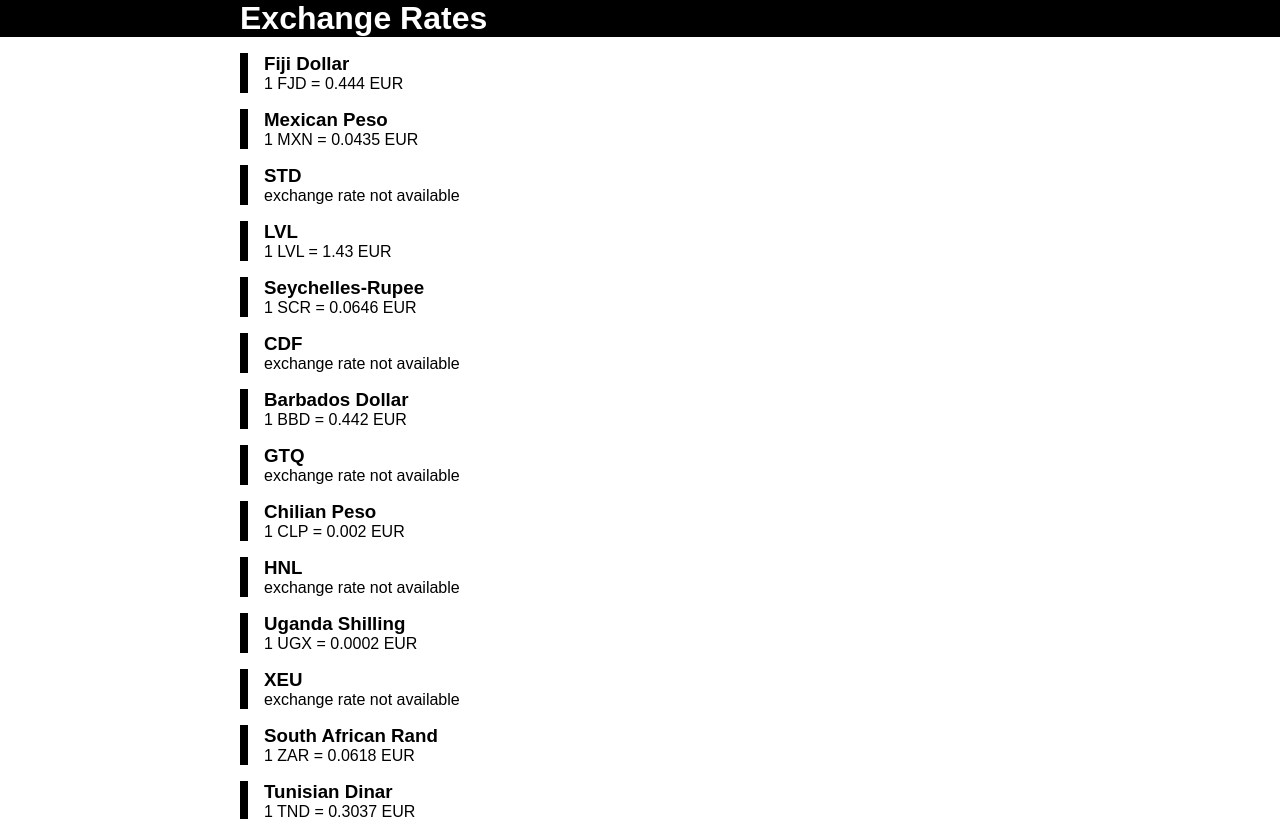
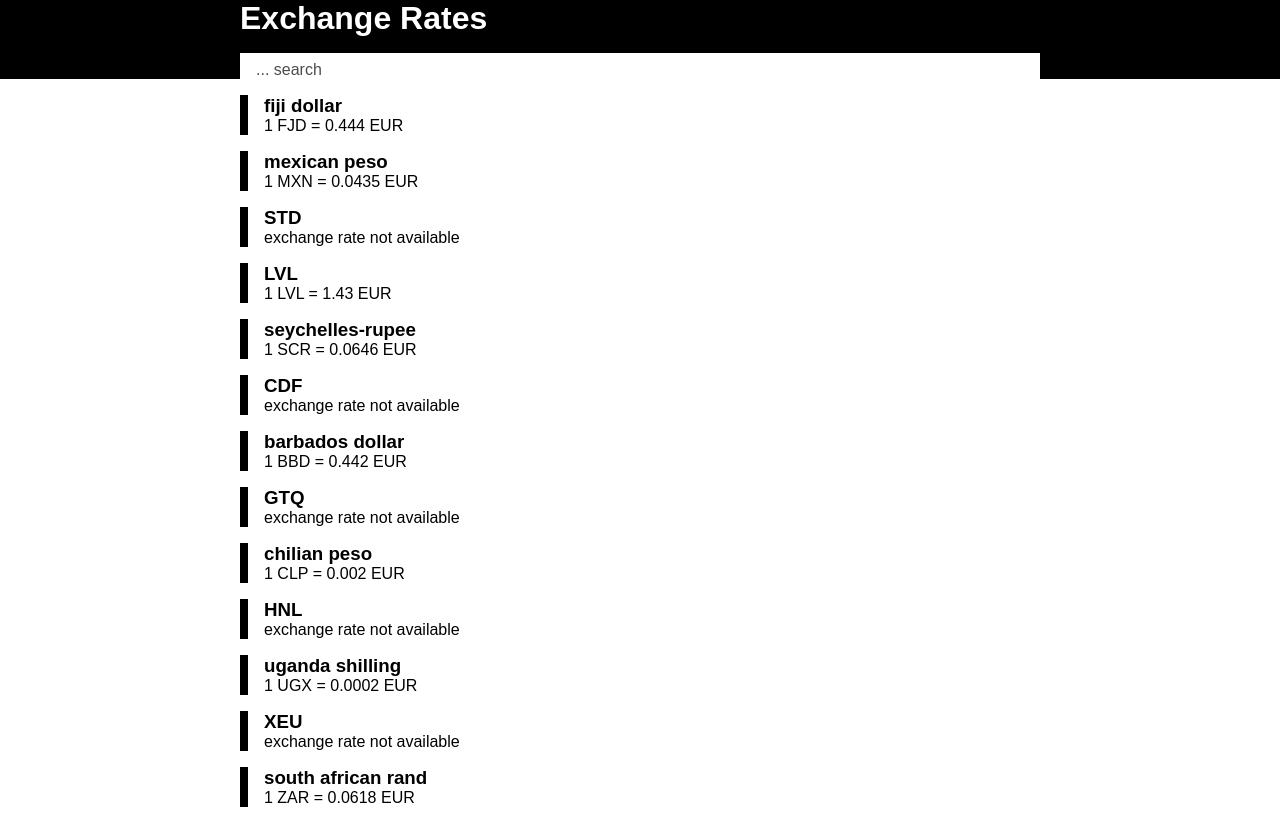
Before and after one commit to kunaakos/gli, a React (Create React App) app: page / in a window 1280 px wide. Shown: the top 819 px of the page. Built offline with nearby package versions, Linux system fonts and the light colour scheme.

Commit message:
implement search

```diff
--- a/src/components/App.tsx
+++ b/src/components/App.tsx
@@ -1,12 +1,12 @@
 import React from 'react'
-import { useState, useEffect } from 'react'
+import { useState, useEffect, useCallback } from 'react'
 import { css } from '@emotion/react'
 import styled from '@emotion/styled'
 
 import { ExchangeRates } from '../types'
 import { getFx } from '../api/fx'
 
-import { containerStyles } from '../theme'
+import { containerStyles, SPACING_UNIT } from '../theme'
 
 import { CurrencyCards } from '../components/CurrencyCards'
 
@@ -30,19 +30,75 @@ const ContainerPlaceholder = styled.div`
 	${containerStyles};
 `
 
+const SearchContainer = styled.div`
+	${containerStyles};
+	display: flex;
+`
+
+const SearchInput = styled.input`
+    width: 100%;
+    box-sizing: border-box;
+    font-size: ${SPACING_UNIT}rem;
+	margin: 0;
+	padding: ${SPACING_UNIT / 2}rem ${SPACING_UNIT}rem 0 ${SPACING_UNIT}rem;
+	background: white;
+	color: black;
+
+	&::placeholder {
+		color: black;
+		opacity: 0.7;
+	}
+	&:focus::placeholder {
+		color: transparent;
+	}
+
+	border: none;
+	outline: none;
+	border-radius: 0;
+	&:-webkit-autofill,
+	&:-webkit-autofill:hover,
+	&:-webkit-autofill:focus {
+		background-color: white !important;
+		color: black !important;
+		-webkit-box-shadow: 0 0 0 62.5rem white inset;
+	}
+`
+
+const filterSearchResults = (queryFragment: string) => (exchangeRates: ExchangeRates): Boolean => Boolean(
+    // UPPERCASE matches currency code
+    (exchangeRates.currency.includes(queryFragment)) ||
+    // lowercase matches currency name
+    (exchangeRates.nameI18N && exchangeRates.nameI18N.toLowerCase().includes(queryFragment))
+)
+
 export const App = () => {
+    // NOTE: an empty query string signals the default/off state
+    const [queryFragment, setQueryFragment] = useState<string>('')
 	const [exchangeRates, setExchangeRates] = useState<ExchangeRates[] | null>(null)
 	useEffect(() => {
 		getFx().then(apiResponse => setExchangeRates(apiResponse.fx))
 	}, [])
 
+    const handleSearchInputChange = useCallback(event => setQueryFragment(event.target.value), [])
+
+    const visibleExchangeRates = exchangeRates
+        ? exchangeRates.filter(filterSearchResults(queryFragment))
+        : null
+
 	return (
 		<>
-			<AppHeader><AppTitle>Exchange Rates</AppTitle></AppHeader>
-			{exchangeRates ? (
-				<CurrencyCards baseCurrency={'EUR'} exchangeRates={exchangeRates} />
+			<AppHeader>
+				<AppTitle>Exchange Rates</AppTitle>
+				<SearchContainer>
+					<SearchInput placeholder={'... search'} value={queryFragment} onChange={handleSearchInputChange} />
+				</SearchContainer>
+			</AppHeader>
+			{visibleExchangeRates && visibleExchangeRates.length ? (
+				<CurrencyCards baseCurrency={'EUR'} exchangeRates={visibleExchangeRates} />
 			) : (
-				<ContainerPlaceholder>loading data...</ContainerPlaceholder>
+                // NOTE: a different message should be displayed for different states for better UX,
+                // but this is technically correct, and does the job for now :D
+				<ContainerPlaceholder>no matches or data :(</ContainerPlaceholder>
 			)}
 		</>
 	)
--- a/src/components/CurrencyCard.tsx
+++ b/src/components/CurrencyCard.tsx
@@ -7,8 +7,9 @@ import { SPACING_UNIT } from '../theme'
 
 const CurrencyCardContainer = styled.div`
 	padding: 0 ${SPACING_UNIT}rem;
-	border-left: ${SPACING_UNIT/2}rem solid black;
-	h3, p {
+	border-left: ${SPACING_UNIT / 2}rem solid black;
+	h3,
+	p {
 		margin: 0;
 	}
 `
@@ -19,8 +20,8 @@ type CurrencyCardProps = {
 }
 
 // NOTE: extract and test later, displayRate is incomplete (precision?) and buggy (see 'MOP' output)
-const displayName = ({nameI18N, currency}: {nameI18N?: string, currency: string}): string =>
-nameI18N || currency
+const displayName = ({ nameI18N, currency }: { nameI18N?: string; currency: string }): string =>
+	nameI18N ? nameI18N.toLowerCase() : currency
 const displayRate = ({ rate, precision }: { rate: number; precision: number }): string =>
 	`${(1 / rate).toPrecision(precision + 1)}`
 
@@ -28,13 +29,15 @@ export const CurrencyCard = ({ exchangeRates, baseCurrency }: CurrencyCardProps)
 	const { currency, nameI18N, exchangeRate, precision } = exchangeRates
 	return (
 		<CurrencyCardContainer>
-			<h3>{displayName({nameI18N, currency})}</h3>
+			<h3>{displayName({ nameI18N, currency })}&nbsp;</h3>
 			{exchangeRate ? (
 				<p>
 					{' '}
 					1 {currency} = {displayRate({ rate: exchangeRate.middle, precision })} {baseCurrency}
 				</p>
-			): <p>exchange rate not available</p>}
+			) : (
+				<p>exchange rate not available</p>
+			)}
 		</CurrencyCardContainer>
 	)
 }
--- a/src/theme.tsx
+++ b/src/theme.tsx
@@ -32,8 +32,8 @@ export const SPACING_UNIT = 1 // in rems
  */
 export const containerStyles = css`
     @media ${QUERIES.small} {
-        width: 100%;
-        margin: 0 0 ${SPACING_UNIT}rem 0;
+        width: calc(100% - ${SPACING_UNIT * 2 }rem);
+        margin: 0 ${SPACING_UNIT}rem ${SPACING_UNIT}rem ${SPACING_UNIT}rem;
     }
     @media ${QUERIES.medium} {
         width: 100%;
```
Lines whose indentation alone changed are shown as unchanged.
